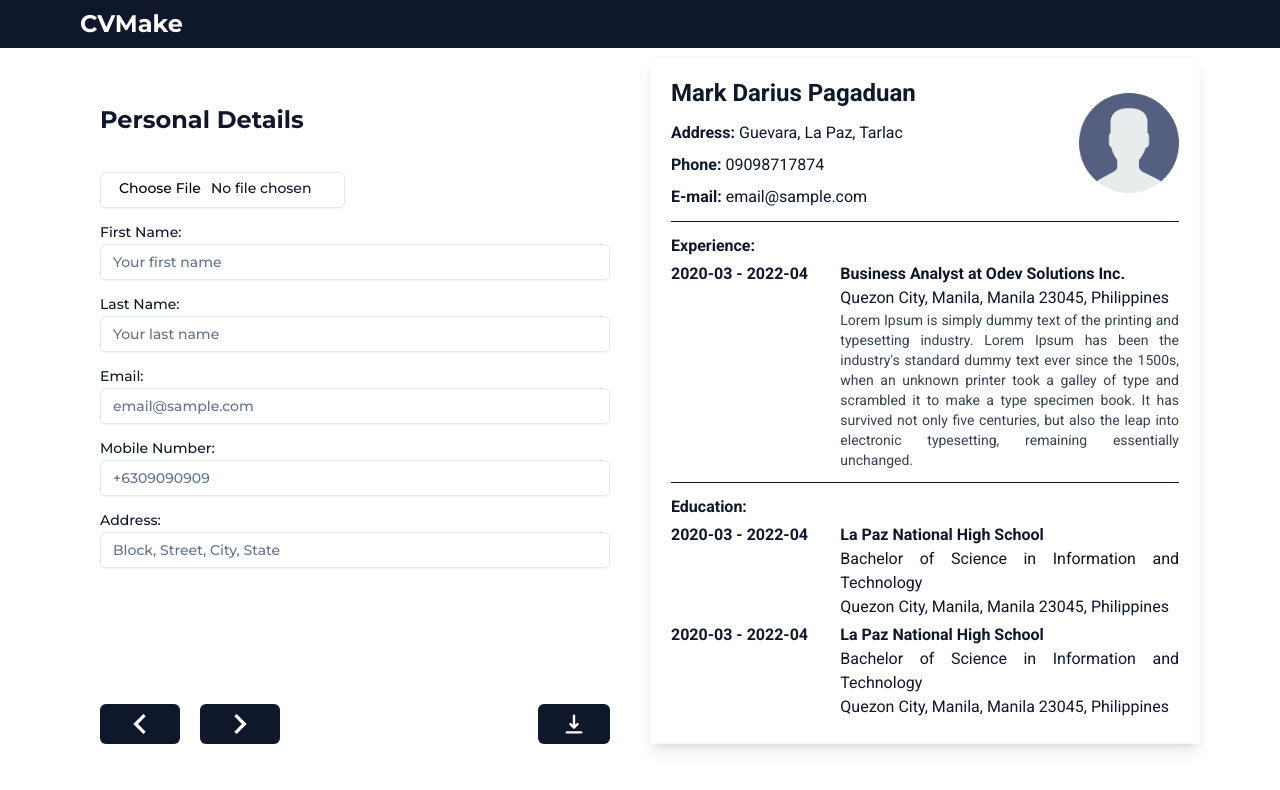
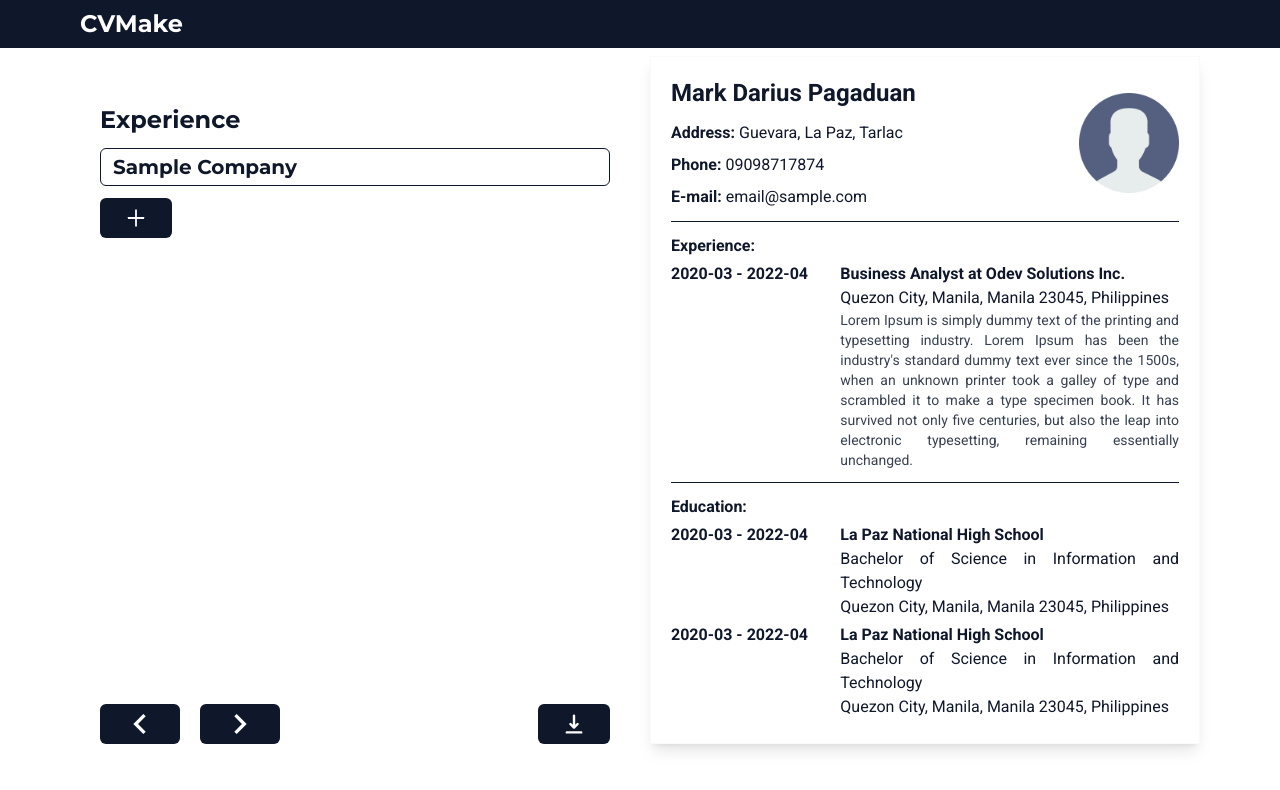
Before and after one commit to dwarjie/cv-make, a React (Vite) app: page / in a window 1280 px wide. Both pictures are taken after a click on the button 240 px from the left and 724 px from the top of the page. Shown: the top 790 px of the page. Built offline with nearby package versions, Linux system fonts and the light colour scheme.

Commit message:
Adding and deleting of exp

```diff
--- a/src/components/Experience/ExperienceForm.jsx
+++ b/src/components/Experience/ExperienceForm.jsx
@@ -2,15 +2,15 @@ import ExperienceRow from "./ExperienceRow";
 import { Input } from "../ui/input";
 import { Label } from "../ui/label";
 import { Textarea } from "../ui/textarea";
-import { AiOutlinePlus } from "react-icons/ai";
+import { AiOutlinePlus, AiOutlineDelete } from "react-icons/ai";
 import { useState } from "react";
 
-function ExperienceForm({ data, handleInputChange }) {
+function ExperienceForm({ data, handleInputChange, handleAdd, handleDelete }) {
   const [currentRow, setCurrentRow] = useState(-1);
   const [isFold, setIsFold] = useState(true);
 
   const renderRows = () => {
-    let rows = data.experience || [];
+    let rows = data || [];
 
     if (rows == []) {
       return;
@@ -116,6 +116,14 @@ function ExperienceForm({ data, handleInputChange }) {
               />
             </div>
           </form>
+          <div className="flex flex-row justify-end">
+            <button className="bg-red-500 text-white px-3 py-2 rounded-md mt-3">
+              <AiOutlineDelete
+                size={"1rem"}
+                onClick={() => handleDelete(info.id)}
+              />
+            </button>
+          </div>
         </div>
       </div>
     );
@@ -125,7 +133,10 @@ function ExperienceForm({ data, handleInputChange }) {
     <div className="pt-12">
       <h1 className="text-2xl font-bold text-primary">Experience</h1>
       {renderRows()}
-      <button className="bg-primary px-6 py-2 rounded-md mt-3">
+      <button
+        className="bg-primary px-6 py-2 rounded-md mt-3"
+        onClick={handleAdd}
+      >
         <AiOutlinePlus size={"1.5rem"} />
       </button>
     </div>
--- a/src/components/FormContainer.jsx
+++ b/src/components/FormContainer.jsx
@@ -45,7 +45,7 @@ function FormContainer() {
       return;
     }
 
-    setData((prevState) => prevState + 1);
+    setCurrenSection((prevState) => prevState + 1);
 
     renderForm();
   };
@@ -55,13 +55,13 @@ function FormContainer() {
     const maxForm = 2;
 
     if (currentSection === minForm) {
-      setData((prevState) => maxForm);
+      setCurrenSection((prevState) => maxForm);
 
       renderForm();
       return;
     }
 
-    setData((prevState) => prevState - 1);
+    setCurrenSection((prevState) => prevState - 1);
 
     renderForm();
   };
@@ -75,21 +75,38 @@ function FormContainer() {
     }));
   };
 
-  // const handleExperienceInputChange = (e, id) => {
-  //   let name = e.target.name;
-  //   let value = e.target.value;
-  //   setData((prevData) => {
-  //     const newData = prevData.experience.map((exp) => {
-  //       if (exp.id === id) {
-  //         return { ...exp, [name]: value };
-  //       }
+  const handleExperienceInputChange = (e, id) => {
+    let name = e.target.name;
+    let value = e.target.value;
+    setExperience((prevData) => {
+      const newData = prevData.map((exp) => {
+        if (exp.id === id) {
+          return { ...exp, [name]: value };
+        }
 
-  //       return exp;
-  //     });
+        return exp;
+      });
 
-  //     return newData;
-  //   });
-  // };
+      return newData;
+    });
+  };
+
+  const addExperience = () => {
+    let newExperience = {
+      id: uuid().slice(0, 8),
+      companyName: "New Experience",
+      position: "",
+      startDate: "",
+      endDate: "",
+      companyLocation: "",
+      description: "",
+    };
+    setExperience([...experience, newExperience]);
+  };
+
+  const deleteExperience = (experienceId) => {
+    setExperience(experience.filter((exp) => exp.id !== experienceId));
+  };
 
   const renderForm = () => {
     let currentForm = SECTIONS[currentSection].name;
@@ -104,7 +121,10 @@ function FormContainer() {
       case "experience":
         return (
           <ExperienceForm
-          // handleInputChange={handleExperienceInputChange}
+            data={experience}
+            handleInputChange={handleExperienceInputChange}
+            handleAdd={addExperience}
+            handleDelete={deleteExperience}
           />
         );
       case "education":
```
